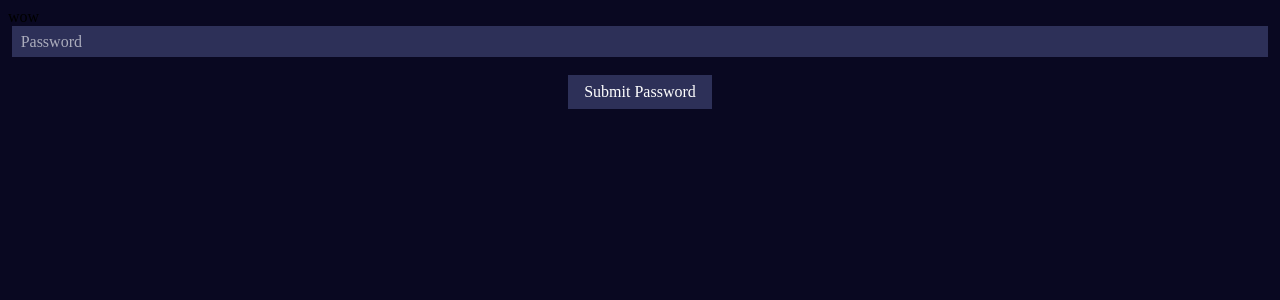
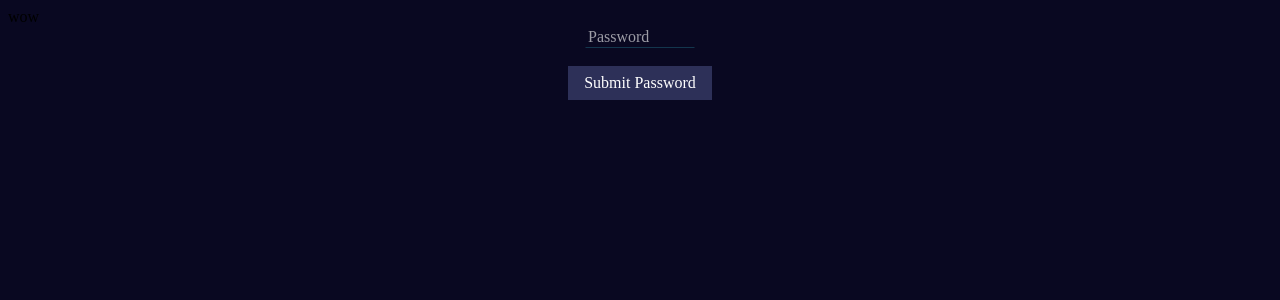
Before and after one commit to Pepsinn/cshub, a PHP site: page / in a window 1280 px wide. Shown: the top 300 px of the page. Run offline with PHP 8.4, Linux system fonts and the light colour scheme.

Commit message:
Update style.css

```diff
--- a/style.css
+++ b/style.css
@@ -59,14 +59,13 @@ button:hover::before {
 
 
 input {
-  width: 98%;
+  width: 6.5em;
   color: white;
   font-size: inherit;
   font-family: inherit;
-  background-color: hsl(236, 32%, 26%);
-  padding: 0.35em 0.45em;
+  background-color: transparent;
   border: 1px solid transparent;
-  transition: background-color 0.3s ease-in-out;
+  border-bottom-color: hsla(185, 100%, 62%, 0.2);
 }
 
 input:focus {
```
